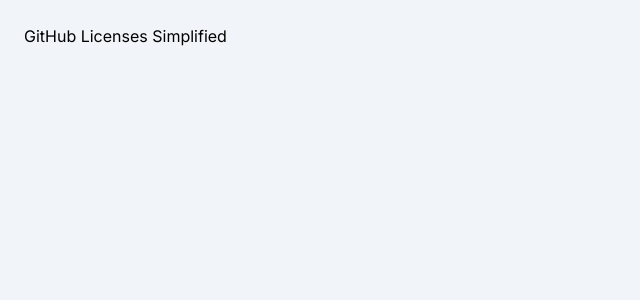
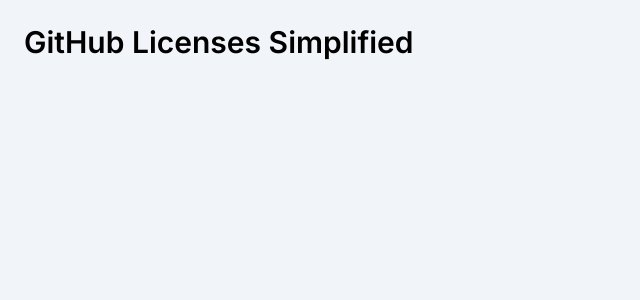
Before and after one commit to DaviZCodes/github-licenses-ranked, a Next.js app: page / in a window 1280 px wide. Shown: the top 300 px of the page, without its empty margins (0-640 px from the left). Built offline with nearby package versions, Linux system fonts and the light colour scheme.

Commit message:
tailwind

```diff
--- a/src/app/page.tsx
+++ b/src/app/page.tsx
@@ -1,7 +1,7 @@
 export default function Home() {
   return (
     <main>
-      <h1>GitHub Licenses Simplified</h1>
+      <h1 className="text-3xl font-semibold">GitHub Licenses Simplified</h1>
     </main>
   )
 }
```
